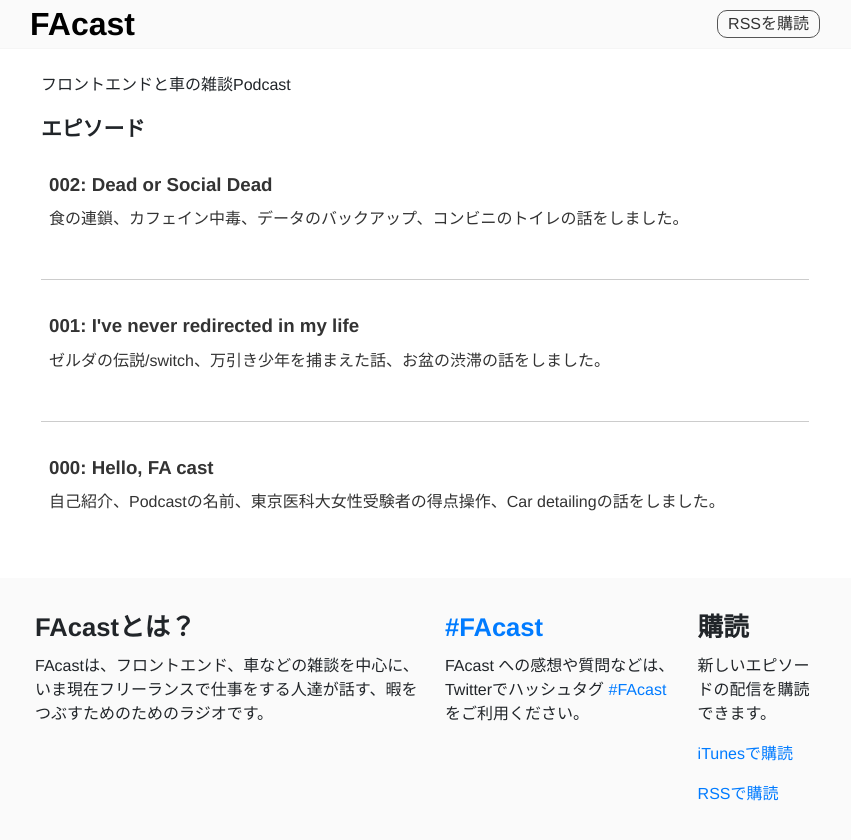
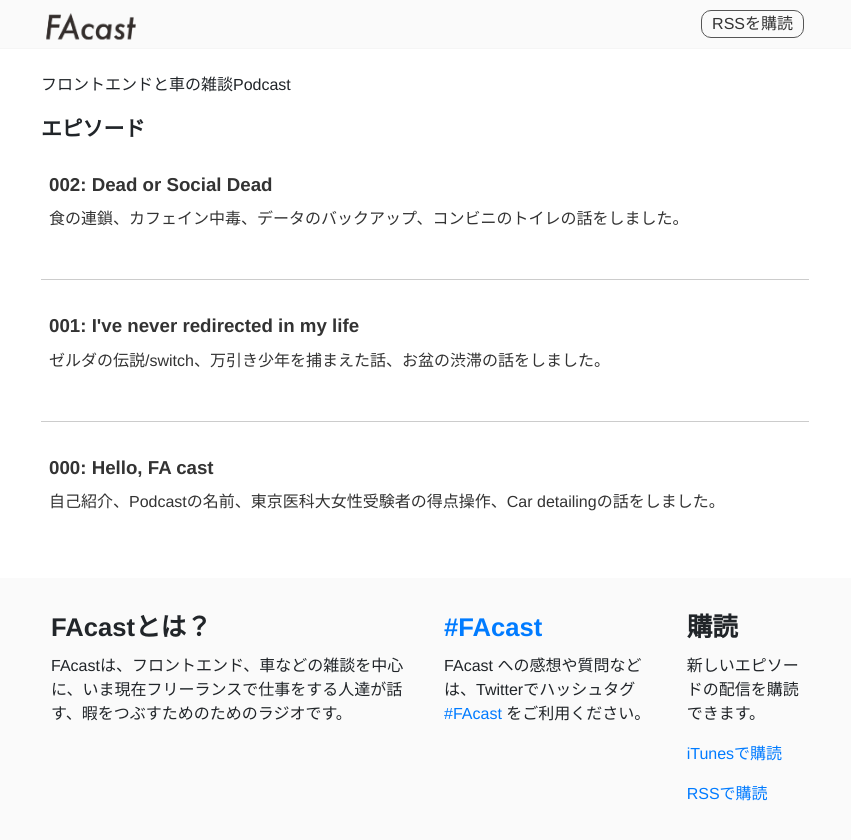
Before and after one commit to wilf312/FAcast, a Vue app: page / in a window 1280 px wide. Shown: the top 840 px of the page, without its empty margins (215-1066 px from the left). Built offline with nearby package versions, Linux system fonts and the light colour scheme.

Commit message:
fix title logo text to svg

```diff
--- a/src/components/Footer.vue
+++ b/src/components/Footer.vue
@@ -59,6 +59,8 @@ export default {
   display: flex
   flex-direction: row
   margin:  0 auto
+  box-sizing border-box
+  padding 0 1rem
 
   &.SP
     flex-direction: column
--- a/src/components/Header.vue
+++ b/src/components/Header.vue
@@ -3,7 +3,7 @@
     <div class="HeaderInner">
       <div class="HeaderLink">
         <h1>
-          <router-link :to="{name: 'Top'}" v-text="'FAcast'" />
+          <router-link :to="{name: 'Top'}"><img src="/static/logo.svg" alt="FAcast" /></router-link>
         </h1>
         <transition
           name="fade"
@@ -36,59 +36,54 @@ export default {
 }
 </script>
 
-<style scoped>
-.Header {
-  box-sizing: border-box;
-  padding: 0 0 0 10px;
-  margin-bottom: 1.5rem;
-  border-bottom: 1px solid #f5f5f5;
-  background: #fafafa;
-}
+<style scoped lang="stylus">
+.Header
+  box-sizing border-box
+  padding 0 0 0 10px
+  margin-bottom 1.5rem
+  border-bottom 1px solid #f5f5f5
+  background #fafafa
 
-.HeaderInner {
-  display: flex;
-  align-items: center;
-  justify-content: space-between;
-  max-width: 800px;
-  margin: 0 auto;
-}
+.HeaderInner
+  display flex
+  align-items center
+  justify-content space-between
+  max-width 800px
+  margin 0 auto
+  box-sizing border-box
+  padding 0 1rem
 
-.HeaderLink {
-  display: flex;
-  align-items: baseline;
-}
+.HeaderLink
+  display flex
+  align-items baseline
 
-h1, p {
-  margin-bottom: 0;
-}
+h1, p
+  margin-bottom 0
 
-h1 a {
-  color: black;
-  text-decoration: none;
-}
-p {
-  margin-left: 1rem;
-  font-size: 1rem;
-}
+h1 a
+  color black
+  text-decoration none
 
-.rss {
-  padding: 10px;
-}
-.rssButton {
-  padding: 1px 10px;
-  border: solid 1px #555555;
-  border-radius: 10px;
-  transition: background 0.3s;
-  cursor: pointer;
-}
-.rssButton:hover {
-  background: #dddddd;
-}
-.rssButton:hover {
-  background: #dddddd;
-}
-.rssButton a {
-  color: #333333;
-  text-decoration: none;
-}
+h1 img
+  width 90px
+  height auto
+
+p
+  margin-left 1rem
+  font-size 1rem
+
+.rss
+  padding 10px
+
+.rssButton
+  padding 1px 10px
+  border solid 1px #555555
+  border-radius 10px
+  transition background 0.3s
+  cursor pointer
+  a
+    color #333333
+    text-decoration none
+    &:hover
+      background #dddddd
 </style>
```
Also changed, not shown: static/logo.svg (added).
